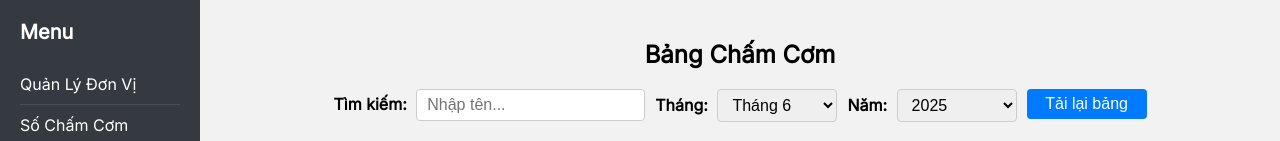
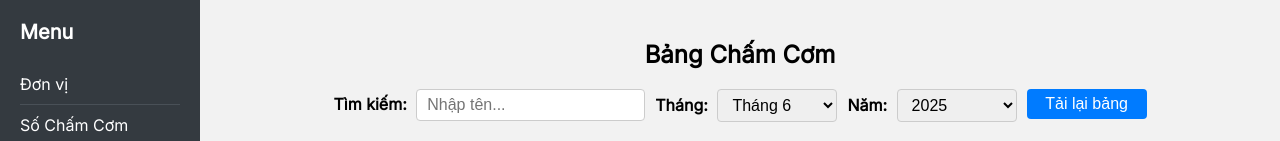
Before and after one commit to Long7032/soChamCom, a plain HTML site: page index.html in a window 1280 px wide. Shown: the top 141 px of the page. Drawn offline with Linux system fonts and the light colour scheme.

Commit message:
seconc commit

```diff
--- a/index.html
+++ b/index.html
@@ -211,7 +211,7 @@
     <div class="sidebar">
         <h3>Menu</h3>
         <ul>
-            <li>Quản Lý Đơn Vị</li>
+            <li>Đơn vị</li>
             <li>Số Chấm Cơm</li>
             <li>Cài đặt Sổ</li>
             <li>Thống Kê</li>
```
